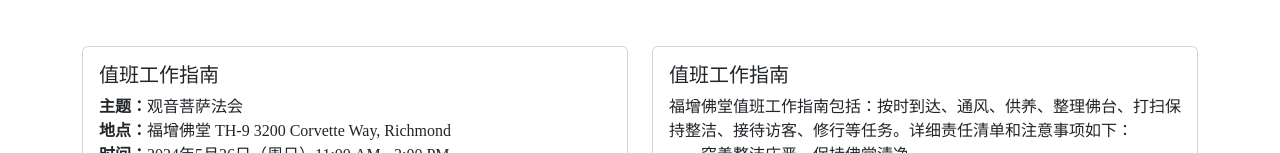
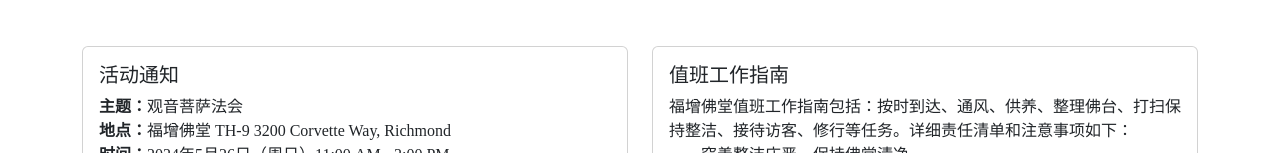
Before and after one commit to WanghanlinStephen/BlessFu, a React (Create React App) app: page /event in a window 1280 px wide. Shown: the part 174-327 px from the top of the page. Built offline with nearby package versions, Linux system fonts and the light colour scheme.

Commit message:
update title

```diff
--- a/src/components/Event/Event.js
+++ b/src/components/Event/Event.js
@@ -11,7 +11,7 @@
         <Col md={6} className="mb-4">
           <Card className="h-100 hover-card">
             <Card.Body>
-              <Card.Title>值班工作指南</Card.Title>
+              <Card.Title>活动通知</Card.Title>
               <Card.Text>
                 <strong>主题：</strong>观音菩萨法会<br />
                 <strong>地点：</strong>福增佛堂 TH-9 3200 Corvette Way, Richmond<br />
```
Also changed, not shown: 2 other files (tests, documents, lock files or other folders).
